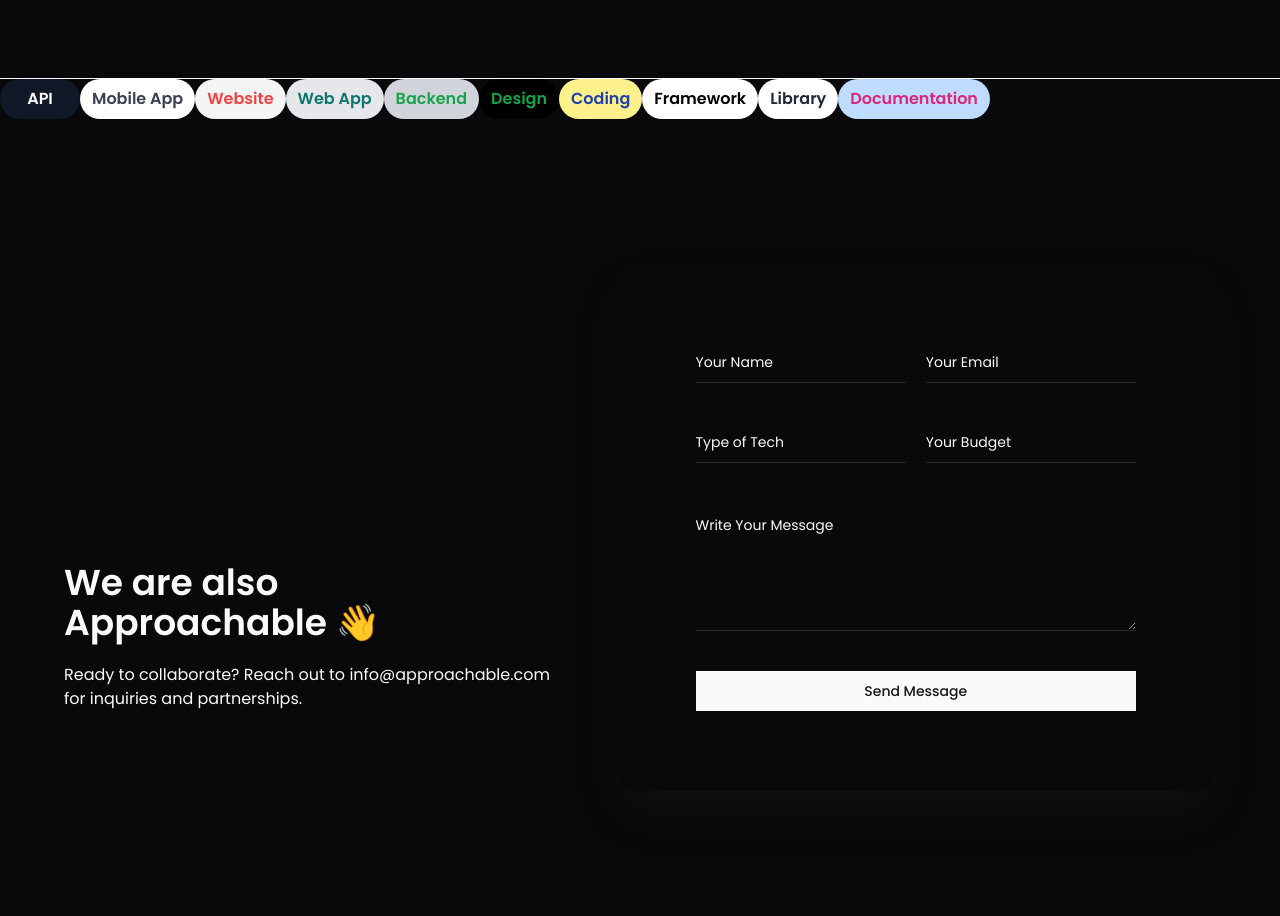
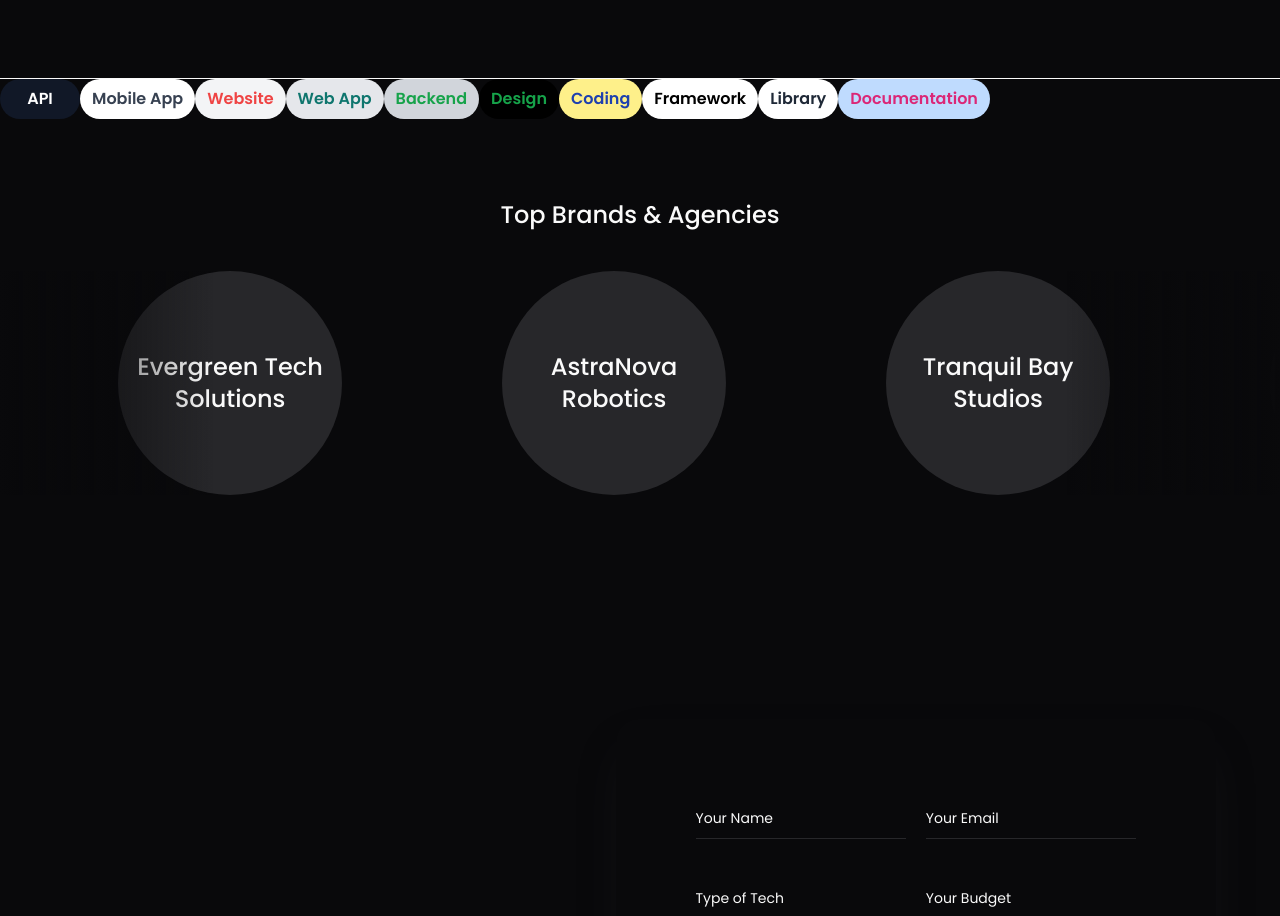
Before and after one commit to StepAsideLiL/effects, a Next.js app: page /home-pages/02 in a window 1280 px wide. Shown: the part 5544-6460 px from the top of the page. Built offline with nearby package versions, Linux system fonts and the light colour scheme.

Commit message:
design: Top Brands & Agencies section

```diff
--- a/app/(home-page-design)/home-pages/02/page.tsx
+++ b/app/(home-page-design)/home-pages/02/page.tsx
@@ -30,6 +30,7 @@ import { cn } from "@/lib/utils";
 import { Input } from "./_uis/input";
 import { Textarea } from "./_uis/textarea";
 import { Button } from "@/components/ui/button";
+import Marquee from "react-fast-marquee";
 
 const features = [
   {
@@ -157,6 +158,19 @@ const tags = [
     textColor: "text-pink-600",
     bgColor: "bg-blue-200",
   },
+];
+
+const companies = [
+  "SkyCode Inc.",
+  "Evergreen Tech Solutions",
+  "AstraNova Robotics",
+  "Tranquil Bay Studios",
+  "Zephyr Delivery Network",
+  "Luminary Labs",
+  "Mythos Design Collective",
+  "Nexus Bioengineering",
+  "Chrono Mechanics",
+  "Wanderlust Travel Co.",
 ];
 
 export default function Page() {
@@ -371,8 +385,27 @@ export default function Page() {
         ))}
       </section>
 
-      {/* Trusted by */}
-      <section></section>
+      {/* Top Brands & Agencies */}
+      <section className="space-y-10 py-20">
+        <div className="mx-auto max-w-lg">
+          <h1 className="text-center text-2xl font-medium">
+            Top Brands & Agencies
+          </h1>
+        </div>
+
+        <div className="relative overflow-hidden before:absolute before:left-0 before:top-0 before:z-10 before:h-full before:w-1/6 before:bg-gradient-to-r before:from-background before:to-foreground/0 before:content-[''] after:absolute after:right-0 after:top-0 after:z-10 after:h-full after:w-1/6 after:bg-gradient-to-r after:from-foreground/0 after:to-background after:content-['']">
+          <Marquee pauseOnClick autoFill>
+            {companies.map((company, i) => (
+              <div
+                key={i}
+                className="mx-20 flex size-56 select-none items-center justify-center overflow-hidden rounded-full bg-muted text-center text-2xl font-medium"
+              >
+                {company}
+              </div>
+            ))}
+          </Marquee>
+        </div>
+      </section>
 
       {/* Contact */}
       <section>
```
